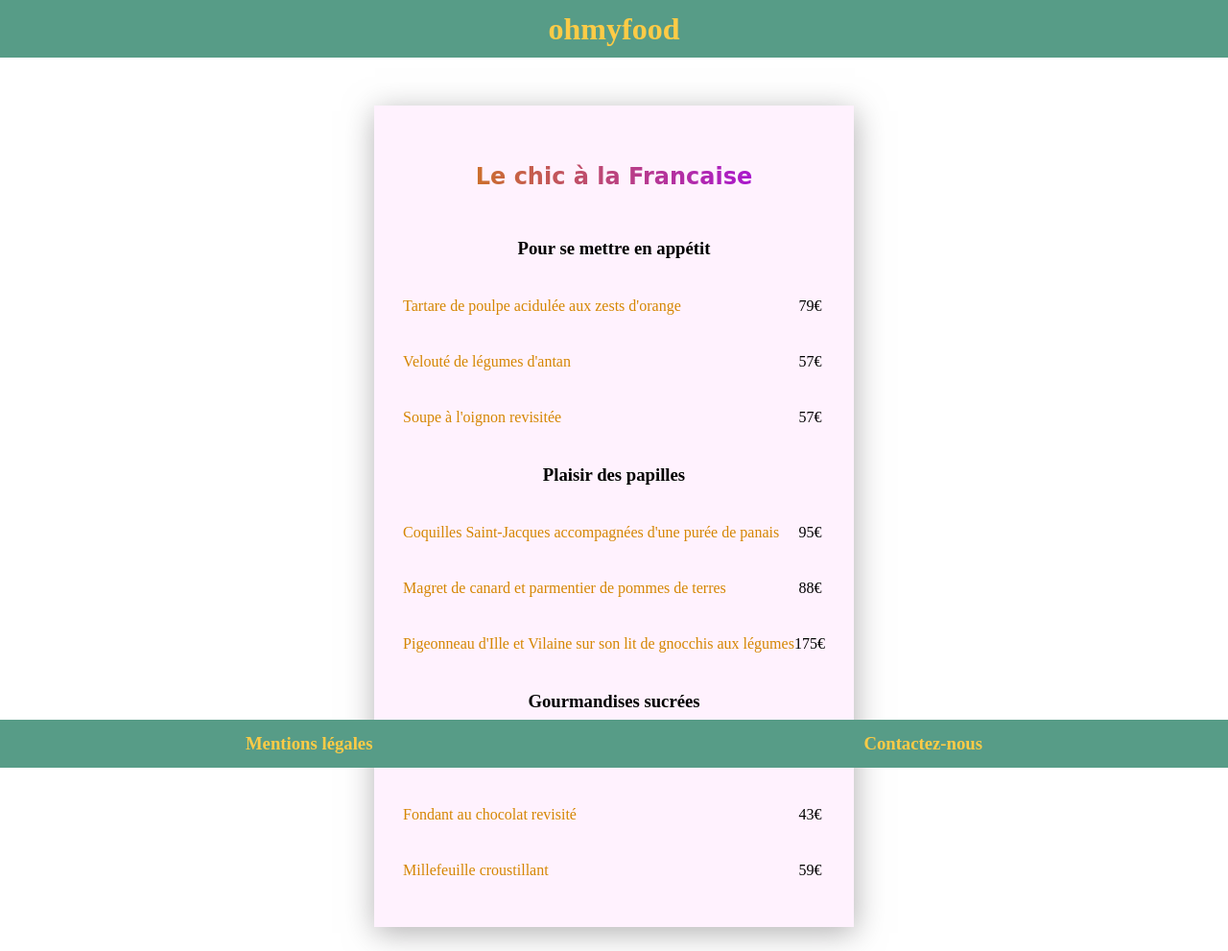
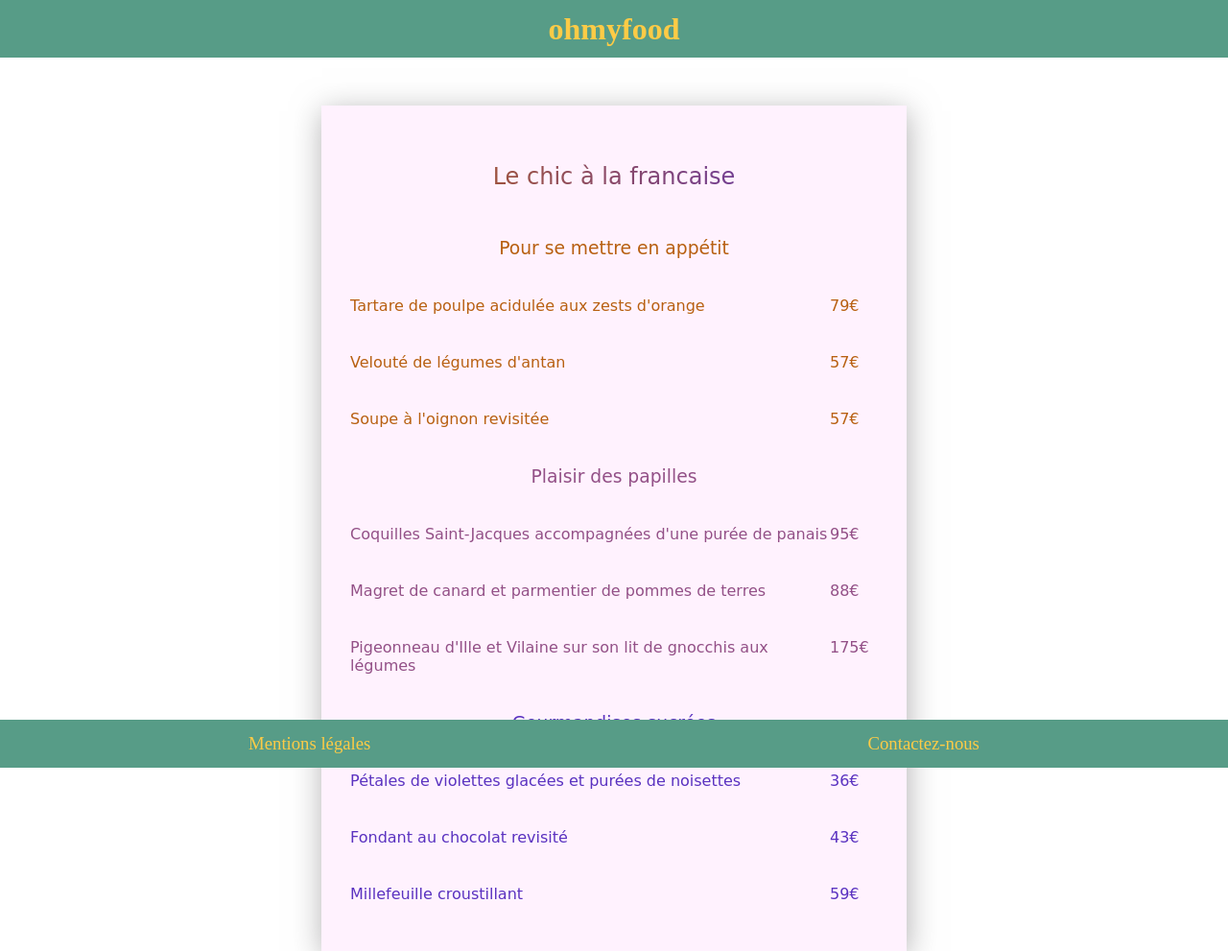
Before and after one commit to boubamg/DWJ-Projet3, a plain HTML site: page pages/chic-carte-menu.html in a window 1280 px wide. Shown: the top 991 px of the page at 96% size. Drawn offline with Linux system fonts and the light colour scheme; a web font is replaced by a local one.

Commit message:
personnalisation menu

```diff
--- a/pages/chic-carte-menu.html
+++ b/pages/chic-carte-menu.html
@@ -18,10 +18,10 @@
         <div class="menu chic">
 
             <div class="title">
-                <h2>Le chic à la Francaise</h2>
+                <h2>Le chic à la francaise</h2>
             </div>
 
-            <section>
+            <section class="appetit">
                 <div>
                     <h3>Pour se mettre en appétit</h3>
                 </div>
@@ -42,7 +42,7 @@
                 </div>
             </section>
 
-            <section>
+            <section class="papilles">
                 <div>
                     <h3>Plaisir des papilles</h3>
                 </div>
@@ -62,7 +62,7 @@
                 </div>
             </section>
 
-            <section>
+            <section class="sucrees">
                 <div>
                     <h3>Gourmandises sucrées</h3>
                 </div>
--- a/sass/libs/general.scss
+++ b/sass/libs/general.scss
@@ -13,4 +13,8 @@ body {
     a {
         text-decoration: none;
     }
+
+    h2, h3 {
+        font-weight: normal;
+    }
 }
--- a/sass/libs/menus.scss
+++ b/sass/libs/menus.scss
@@ -1,3 +1,5 @@
+@import './variable.scss';
+
 .main {
     display: flex;
     /* justify-content: center; */
@@ -16,6 +18,7 @@
     section {
         display:flex;
         flex-direction: column;
+        font-family: $menu-font;
 
         div {
             margin:20px 0;
@@ -23,16 +26,12 @@
             justify-content: space-around;
 
             p {
-                flex: 15;
+                flex: 10;
             }
 
             .prix {
                 flex: 1;
             }
-
         }
-
-
-
     }
 }
--- a/sass/libs/personnalisation.scss
+++ b/sass/libs/personnalisation.scss
@@ -4,25 +4,53 @@
 
 .note {
     background-color: $note-background;
-    @include gradient-color(#4C3000,#4C3000);
+    @include gradient-color(#2E0E13,#2E0E13);
 
-    h2, .title h3, section div {
+    h2, .title h3 {
         font-family: $note-font;
     }
 
     i {
-        @include gradient(#ED5555,rgb(236, 71, 26))
+        @include gradient(#E93F4F,#F07055)
     }
 }
 
 .chic {
     background-color: $chic-background;
-    @include gradient-color(#D58602,#A100F8);
+    @include gradient-color(#B86011,#5A32C0);
 
     h2 {
         font-family: $chic-font;
     }
 
+    .appetit {
+        div {
+            h3, p, span {
+                color: #B86011 ;
+            }
+        }
+
+    }
+
+    .papilles {
+        div {
+            h3, p, span {
+                color: #935087;
+            }
+
+        }
+
+    }
+
+    .sucrees {
+        div {
+            h3, p, span {
+                color: #5A32C0;
+            }
+
+        }
+
+    }
 }
 
 .delice {
@@ -31,6 +59,16 @@
 
     h2 {
         font-family: $delice-font;
+        font-size: 60px;
+    }
+
+    section {
+        div {
+            h3, p, span {
+                color: black;
+            }
+
+        }
     }
 }
 
@@ -39,5 +77,15 @@
 
     h2 {
         font-family: $palette-font;
+        font-size: 60px;
+    }
+
+    section {
+        div {
+            h3, p, span {
+                color: black;
+            }
+
+        }
     }
 }
--- a/sass/libs/variable.scss
+++ b/sass/libs/variable.scss
@@ -9,13 +9,15 @@ $yellow : #fdcb46;
     color: $yellow;
 }
 
+ $menu-font: 'Shadows Into Light', cursive;
+
 /* Couleurs cartes */
 $note-background: #FAD7D3;
 $chic-background: #FFF2FE;
 $delice-background: #F7F7F7;
 
 /* Font cartes */
-$note-font: 'Denonshire', cursive;
+$note-font: 'Devonshire', cursive;
 $chic-font: 'Croissant One', cursive;
 $delice-font: 'Alex Brush', cursive;
 $palette-font: 'Kaushan Script', cursive;
```
Also changed, not shown: index.html (+2 -2 lines), style.css, 1 other file.
